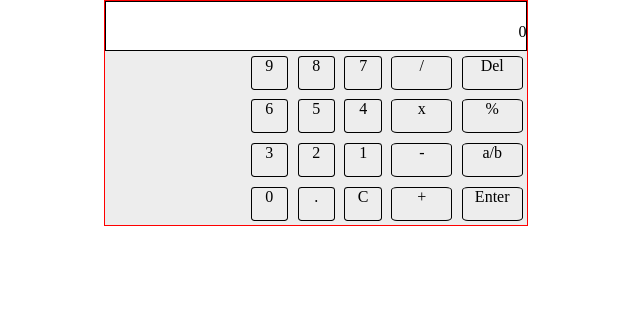
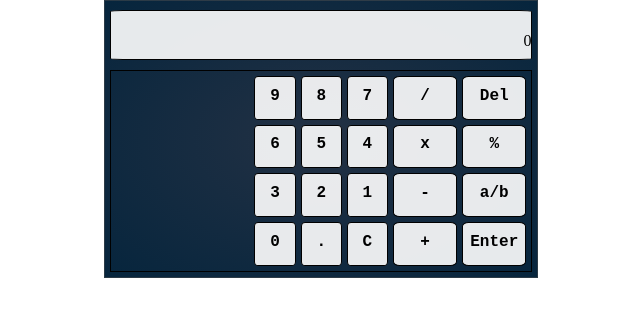
Before and after one commit to pretzelic/calculator, a plain HTML site: page index.html in a window 1280 px wide. Shown: the whole page, without its empty margins (196-836 px from the left). Drawn offline with Linux system fonts and the light colour scheme.

Commit message:
css changes and first working-ish

```diff
--- a/styles.css
+++ b/styles.css
@@ -6,16 +6,22 @@ body, html {
 .main {
     height: auto;
     width: 33%;
-    background-color:rgba(0,0,0,0.07);
-    border: 1px solid red;
+    background: -moz-radial-gradient(center, ellipse cover, #233144 1%, #06253d 100%); /* FF3.6-15 */
+    background: -webkit-radial-gradient(center, ellipse cover, #233144 1%,#06253d 100%); /* Chrome10-25,Safari5.1-6 */
+    background: radial-gradient(ellipse at center, #233144 1%,#06253d 100%); /* W3C, IE10+, FF16+, Chrome26+, Opera12+, Safari7+ */
+    filter: progid:DXImageTransform.Microsoft.gradient( startColorstr='#233144', endColorstr='#06253d',GradientType=1 ); /* IE6-9 fallback on horizontal gradient */
     margin: 0 300px;
     display: inline-block;
+    border: 1px solid rgba(81, 81, 81, 0.5);
+    padding: 5px;
 }
 
 #display {
     height: 3em;
     border: 1px solid black;
-    background-color: white;
+    background-color: rgba(255, 255, 255, 0.9);
+    border-radius: 3%;
+    margin-top: 1%;
 }
 
 #result {
@@ -26,24 +32,35 @@ body, html {
 #numpad {
     display: grid;
     grid-template-columns: repeat(3, 2fr);
+    grid-gap: 5px;
+    margin-top: 10px;
+    border: 1px solid black;
+    padding: 5px;
 }
 
 #advanced, #numbers {
     display: grid;
     grid-template-columns: repeat(3, 1fr);
+    grid-gap: inherit;
 }
 
 #operators {
     display: grid;
     grid-template-columns: repeat(2, 1fr);
+    grid-gap: inherit;
 }
 
 .button {
     border: 1px solid black;
     height: 2em;
-    margin: 0.3em;
+    width: auto;
     border-radius: 10%;
+    padding-top: 0.6em;
     text-align: center;
+    background-color: rgba(255, 255, 255, 0.9);
+    font-family: 'Courier New', Courier, monospace;
+    font-weight: bold;
+    font-size: 1em;
 }
 
 #advanced .button {
@@ -52,4 +69,5 @@ body, html {
 
 #advanced {
     visibility: hidden;
+    width: 0;
 }
```
